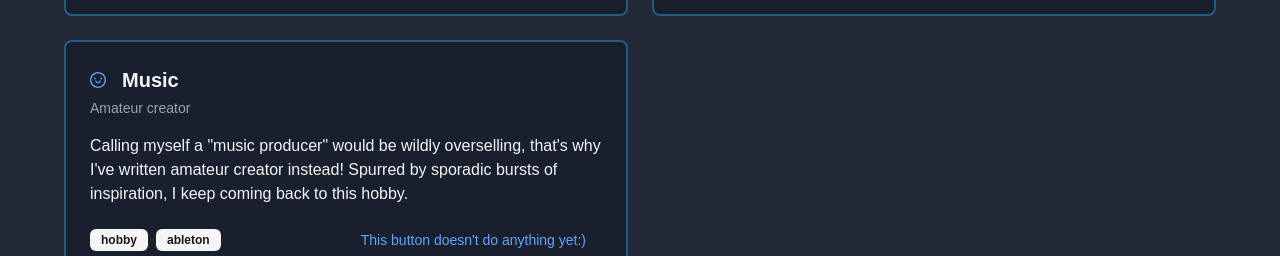
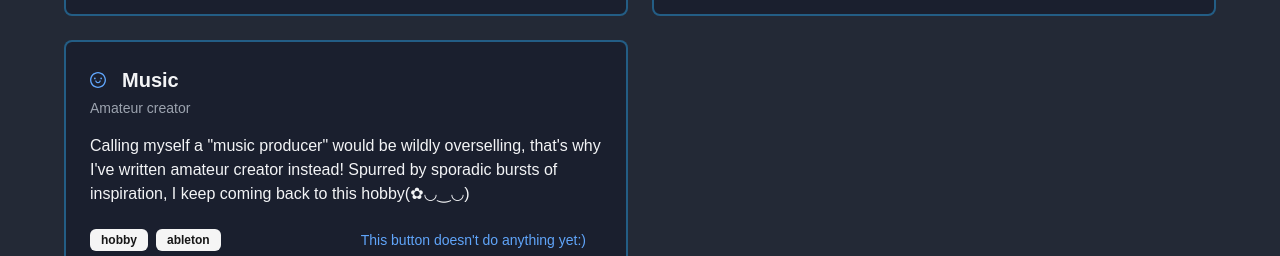
Before and after one commit to TheRealArmon/armon_portfolio, a Next.js app: page / in a window 1280 px wide. Shown: the part 840-1096 px from the top of the page. Built offline with nearby package versions, Linux system fonts and the light colour scheme.

Commit message:
emoji change

```diff
--- a/components/ProjectsSection.tsx
+++ b/components/ProjectsSection.tsx
@@ -25,7 +25,7 @@ export function ProjectsSection() {
       role: "Amateur creator",
       description:
         "Calling myself a \"music producer\" would be wildly overselling, that's why I've written amateur creator instead!\
-        Spurred by sporadic bursts of inspiration, I keep coming back to this hobby.",
+        Spurred by sporadic bursts of inspiration, I keep coming back to this hobby(✿◡‿◡)",
       tags: ["hobby", "ableton"],
       icon: <Icons.SmileOutlined className="w-6 h-6 text-blue-400" />,
     },
```
